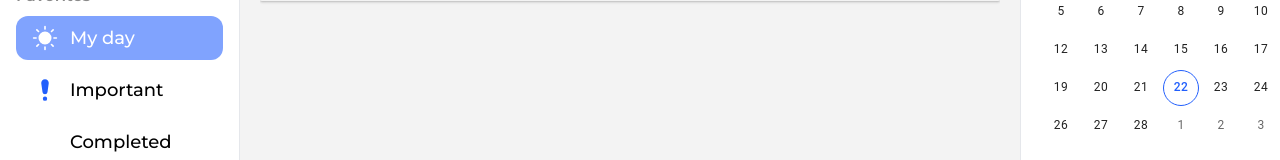
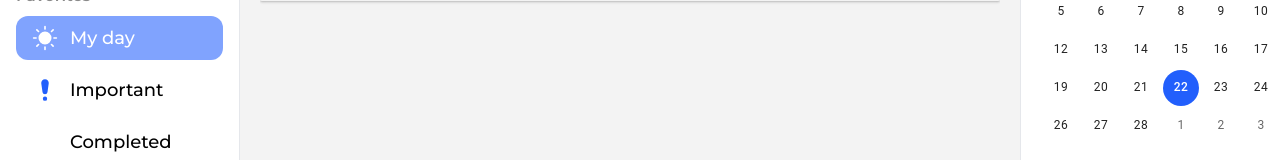
Before and after one commit to alexsrebernic/Doable, a React (Vite) app: page /tasks/myday in a window 1280 px wide. Shown: the part 225-385 px from the top of the page. Built offline with nearby package versions, Linux system fonts and the light colour scheme; some icons are missing.

Commit message:
remove tasknumber in tag type, edit styles in calendar

```diff
--- a/src/Layout/LeftSidebar/ButtonNav.tsx
+++ b/src/Layout/LeftSidebar/ButtonNav.tsx
@@ -40,12 +40,6 @@ export const ButtonNav = ({text,icon, fullPath, number, func, notFavorite =false
                         {text}
                     </span>
                 </div>
-                {
-                    (number > 0) &&
-                    <span className={`${isActive? 'text-white bg-[#D9D9D9]' : ''}bg-[#D9D9D9] text-[#8A8A8A] text-center group-hover:bg-transparent group-focus:text-white group-hover:text-white rounded-full w-8 font-semibold p-0.5 transition`}>
-                        {number}
-                    </span>
-                }
             </div>
             </>
         )}
--- a/src/css/calendar.css
+++ b/src/css/calendar.css
@@ -15,19 +15,17 @@
     color: #D9D9D9;
 }
 .MuiPickersDay-today {
-    background-color: #225FFC !important;
-    color: white !important;
+    background-color: white !important;
+    color: black !important;
     border:  none !important;
     font-family: 'Montserrat', sans-serif;
 }
 
 .Mui-selected {
-    color: #225FFC !important;
+    color: white !important;
     font-weight: 600;
     font-family: 'Montserrat', sans-serif;
-    background-color: white !important;
-    border:  1px solid  #225FFC !important;
-
+    background-color: #225FFC !important;
 }
 .MuiDateCalendar-root div{
     color: #225FFC;
--- a/src/store/slices/tagsSlice.ts
+++ b/src/store/slices/tagsSlice.ts
@@ -2,7 +2,7 @@ import { createSlice, PayloadAction, createAsyncThunk, createSelector } from '@r
 import { Tag } from '../../types/Tag/Tag';
 import { fetchTags as fetchTagsFromAPI } from '../../api/api';
 import FavoriteTags,{favoriteTagsIds} from '../../helper/favoriteTag';
-import { addTask, selectTaskById } from './tasksSlice';
+import { addTask, removeTask, selectTaskById } from './tasksSlice';
 import { RootState } from '..';
 import { useSelector } from 'react-redux';
 import { selectCurrentUser } from './userSlice';
@@ -68,6 +68,13 @@ export const tagsSlice = createSlice({
           tag.tasksIds.push(id);
         }
       })
+      .addCase(removeTask, (state, action) => {
+        const { id, tagId } = action.payload;
+        const tag = state.find((tag) => tag.id == tagId);
+        if (tag) {
+          tag.tasksIds = tag.tasksIds?.filter(taskId => taskId !== id)
+        }
+      })
     },
   });
 
--- a/src/types/Tag/Tag.ts
+++ b/src/types/Tag/Tag.ts
@@ -2,7 +2,6 @@ export interface Tag {
     name: string,
     icon?: string |  null,
     readonly id: string | 'completed' | 'important'| 'myday'|'mytasks'|'all',
-    numberOfTasks?: number,
     tasksIds?: string[],
     ownerId?: string,
     sortBy?: 'importance' | 'dueDate' | 'createdAt' | 'alphabetically'
```
